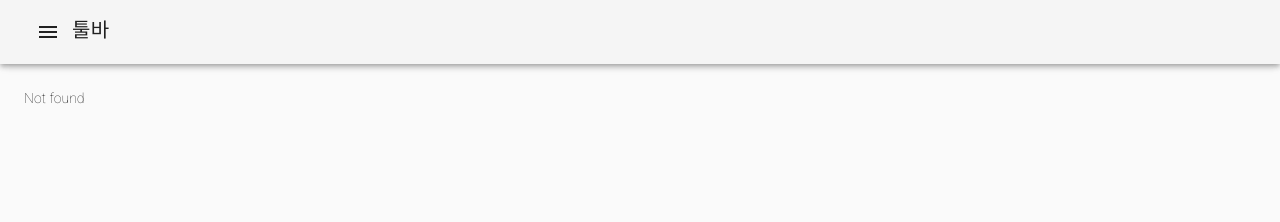
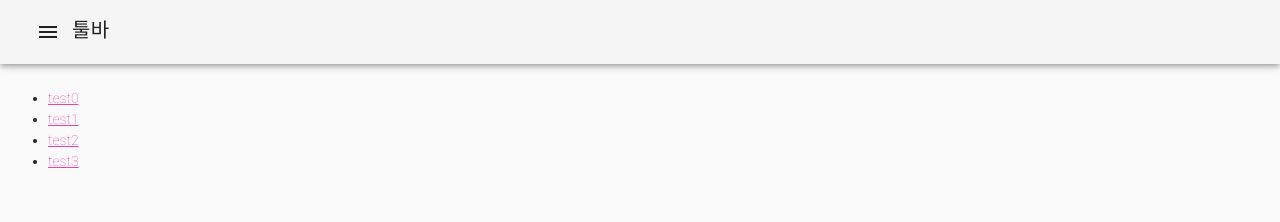
Before and after one commit to ezaurum/vue-boilerplate, a Vue app: page /pets in a window 1280 px wide. Before the commit this address led to /404. Shown: the top 222 px of the page. Built offline with nearby package versions, Linux system fonts and the light colour scheme.

Commit message:
Add multi level views

```diff
--- a/src/router/paths.js
+++ b/src/router/paths.js
@@ -15,5 +15,28 @@ export default [
             /* webpackChunkName: "about" */
             /* webpackMode: "lazy" */
             `@/views/About.vue`)
+    },
+    {
+        path: '/pets',
+        component: () => import(
+            /* webpackChunkName: "pets" */
+            /* webpackMode: "lazy" */
+            `@/views/pets/Base.vue`),
+        children: [
+            {
+                path: '',
+                component: () => import(
+                    /* webpackChunkName: "pets" */
+                    /* webpackMode: "lazy" */
+                    `@/views/pets/List.vue`),
+            },
+            {
+                path: ':id',
+                component: () => import(
+                    /* webpackChunkName: "pets" */
+                    /* webpackMode: "lazy" */
+                    `@/views/pets/Pet.vue`),
+            }
+        ]
     }
 ]
--- /dev/null
+++ b/src/views/pets/Base.vue
@@ -0,0 +1,3 @@
+<template>
+  <router-view></router-view>
+</template>
--- /dev/null
+++ b/src/views/pets/List.vue
@@ -0,0 +1,7 @@
+<template>
+<ul>
+  <li><router-link to="pets/test0">test0</router-link></li>
+  <li><router-link to="pets/test1">test1</router-link></li>
+  <li><router-link to="pets/test2">test2</router-link></li>
+  <li><router-link to="pets/test3">test3</router-link></li>
+</ul></template>
--- /dev/null
+++ b/src/views/pets/Pet.vue
@@ -0,0 +1,3 @@
+<template>
+  <div>{{$route.params.id}}</div>
+</template>
```
